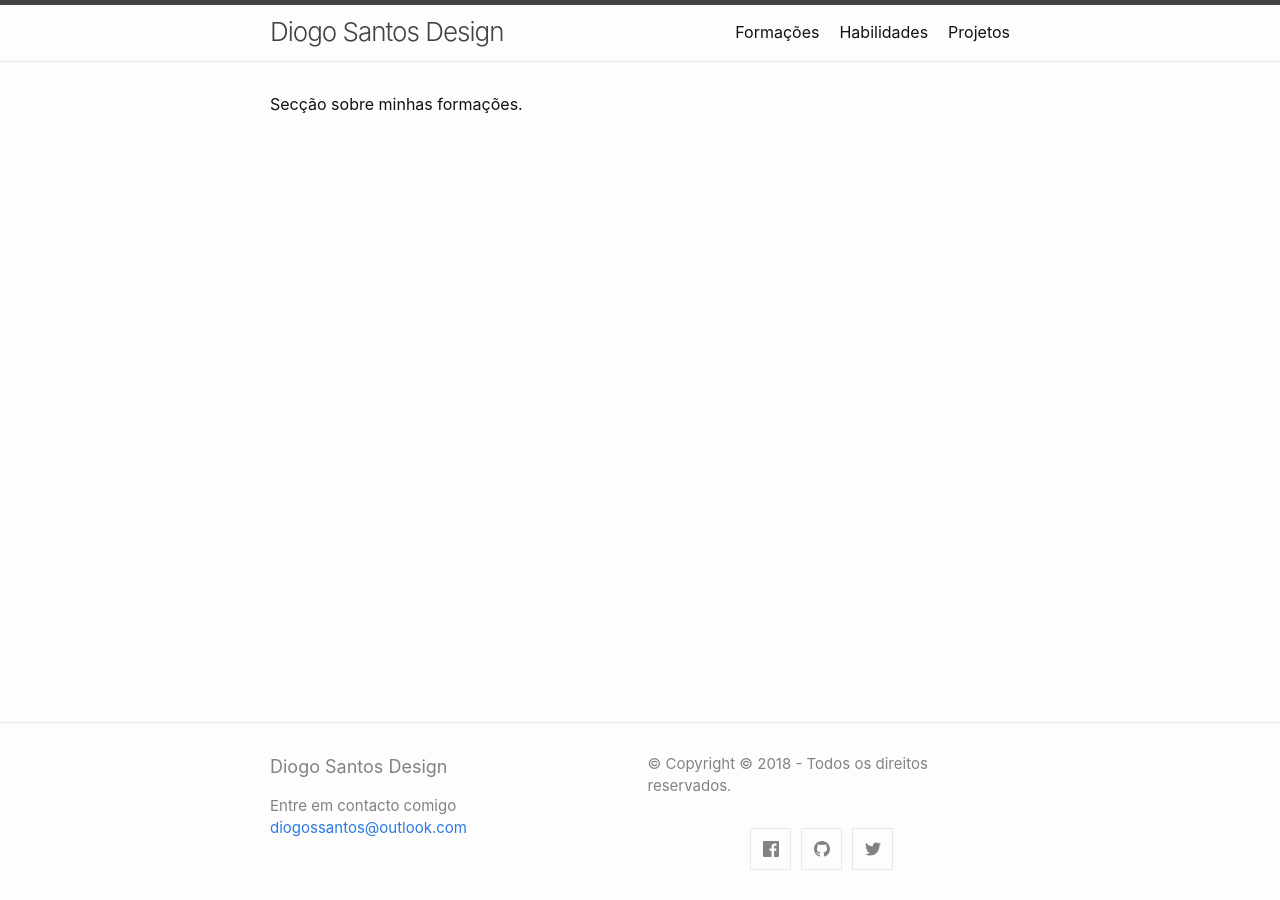
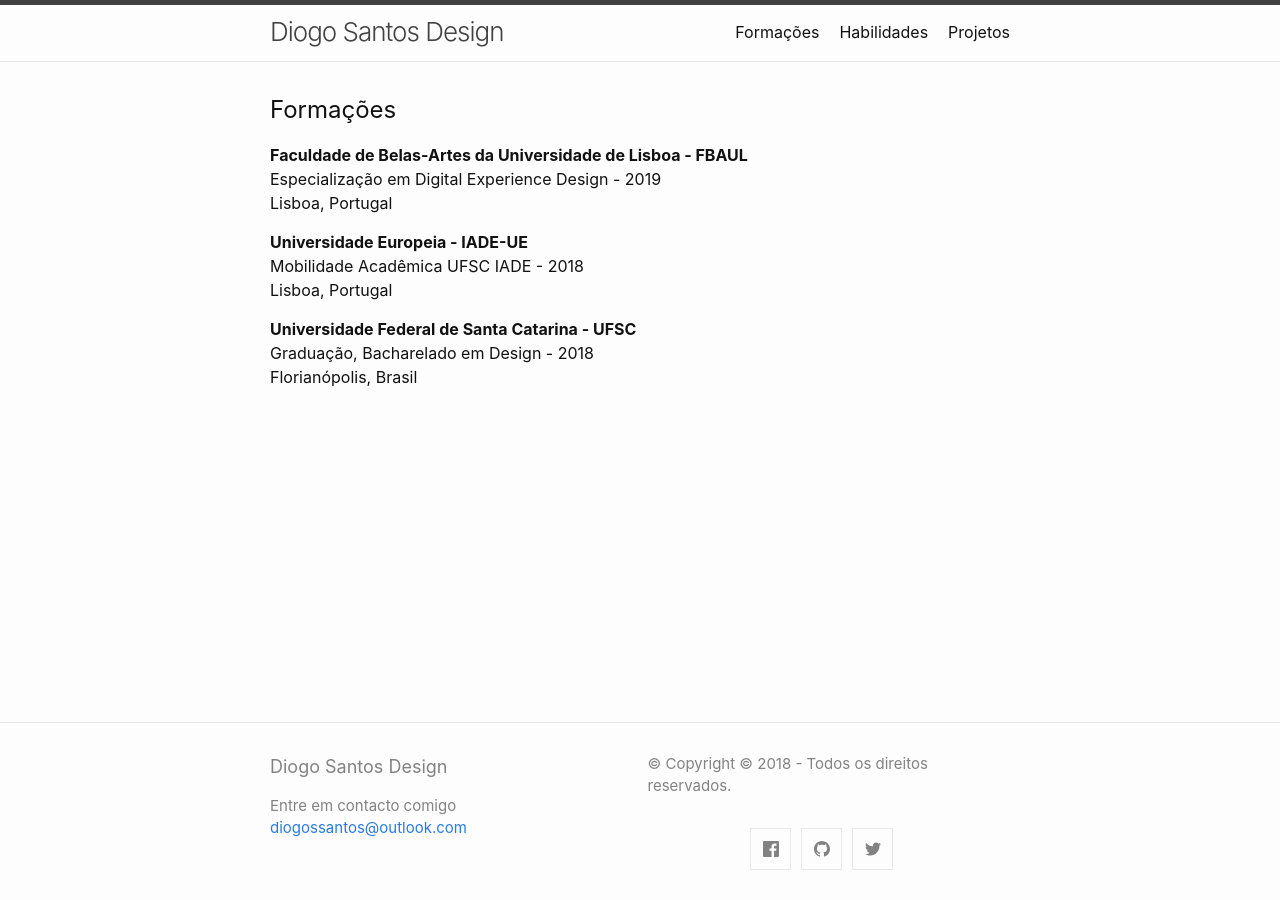
Before and after one commit to diogossantos/diogossantos.github.io, a Jekyll site: the page built from formacoes.md, in a window 1280 px wide. Built offline with Jekyll 4.4.1, drawn with Linux system fonts in a browser that asks for light colours.

Commit message:
Adição de conteúdo nas demais páginas do site
- Página Formações
- Página Habilidades
- Página Projetos

```diff
--- a/_config.yml
+++ b/_config.yml
@@ -1,7 +1,6 @@
 title: Diogo Santos Design
 author: Entre em contacto comigo
 email: diogossantos@outlook.com
-phone: +351 939 074 928
 description: > # this means to ignore newlines until "exclude"
   © Copyright © 2018 - Todos os direitos reservados.
 
--- a/formacoes.md
+++ b/formacoes.md
@@ -3,4 +3,9 @@ layout: default
 title: Formações
 ---
 
-Secção sobre minhas formações.
+<h2>Formações</h2>
+<p><strong>Faculdade de Belas-Artes da Universidade de Lisboa - FBAUL</strong>
+<br>Especialização em Digital Experience Design - 2019<br>Lisboa, Portugal</p>
+<p><strong>Universidade Europeia - IADE-UE</strong><br>
+Mobilidade Acadêmica UFSC IADE - 2018<br>Lisboa, Portugal</p>
+<p><strong>Universidade Federal de Santa Catarina - UFSC</strong><br>Graduação, Bacharelado em Design - 2018<br>Florianópolis, Brasil</p>
```
Also changed, not shown: habilidades.md (+5 -1 lines), index.md (+1 -1 lines), projetos.md (+3 -1 lines).
